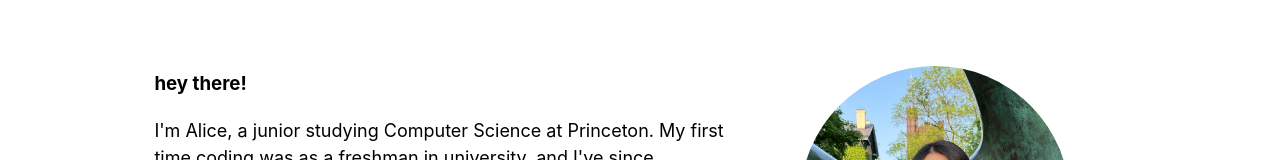
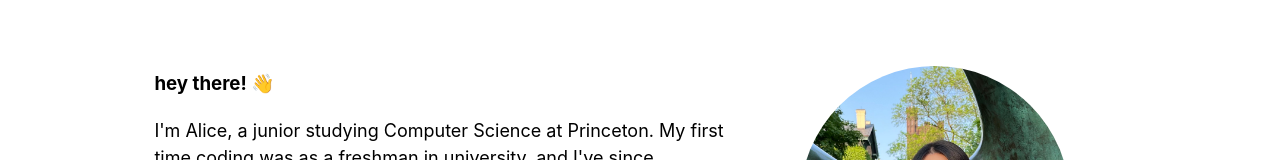
Before and after one commit to ah5087/personal-website, a React (Vite) app: page / in a window 1280 px wide. Shown: the part 257-417 px from the top of the page. Built offline with nearby package versions, Linux system fonts and the light colour scheme.

Commit message:
edited intro paragraph

```diff
--- a/src/pages/IntroSection/introsection.tsx
+++ b/src/pages/IntroSection/introsection.tsx
@@ -8,7 +8,7 @@ const IntroSection = () => (
     className={`${commonStyles.section} ${styles.introSection}`}
   >
     <div className={styles.paragraphContainer}>
-      <h3>hey there!</h3>
+      <h3>hey there! 👋</h3>
       <p className={styles.paragraph}>
         I'm Alice, a junior studying Computer Science at Princeton. My first
         time coding was as a freshman in university, and I've since organized 4
```
